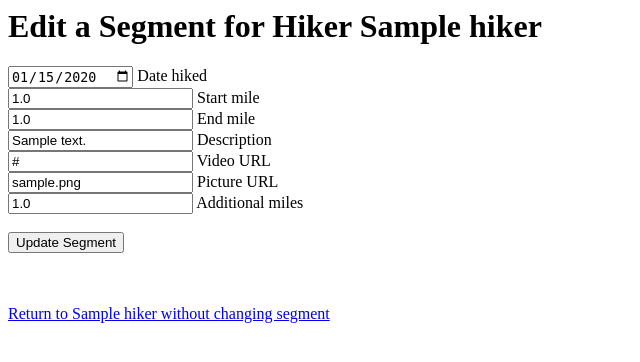
After one commit to chrispaul/attracker, a Django app: page /1/segment/1/edit/ in a window 1280 px wide. The commit adds this page. Shown: the top 362 px of the page, without its empty margins (0-640 px from the left). Run offline with Django 3.2, Linux system fonts and the light colour scheme; tables that the repository leaves empty hold one stand-in row (values such as "Sample post").

Commit message:
edit segment

```diff
--- a/attracker_app/models.py
+++ b/attracker_app/models.py
@@ -25,7 +25,7 @@ class Segment(models.Model):
     description = models.CharField('Comments on the section hiked', max_length=2000, null=True, blank=True)
     video_url = models.CharField('Link to video from the section', max_length=300, null=True, blank=True)
     picture_url = models.CharField('Link to pictures', max_length=300, null=True, blank=True)
-    additional_miles = models.FloatField('Non-AT miles hiked with the segment', default=0)
+    additional_miles = models.FloatField('Non-AT miles hiked with the segment', blank=True, default=0)
     date = models.DateField('Date segment was hiked')
     hiker = models.ForeignKey(Hiker)
 
--- a/attracker_app/templates/attracker/hiker.html
+++ b/attracker_app/templates/attracker/hiker.html
@@ -17,6 +17,7 @@
            <th>Pictures</th>
            <th>Additional miles</th>
            <th>Delete segment</th>
+           <th>Edit segment</th>
         </tr>
     </thead>
     <tbody>
@@ -31,13 +32,15 @@
               <td>{{ segment.picture_url }}</td>
               <td>{{ segment.additional_miles }}</td>
               <td><a href="{% url 'segment_delete' hiker.id segment.id %}">Delete Segment</a></td>
+              <td><a href="{% url 'segment_edit' hiker.id segment.id %}">Edit Segment</a></td>
           </tr>
         {% endfor %}
     </tbody>
   </table>
 </div>
 <br>
-Segments: {{ hiker.number_segments }}
+Number of Segments: {{ hiker.number_segments }}
+<br>
 <br>
 <a href="{% url 'segment_add' hiker.id %}">Add Segment</a>
 
--- a/attracker_app/templates/attracker/index.html
+++ b/attracker_app/templates/attracker/index.html
@@ -1,4 +1,7 @@
 <h1>Hikers</h1>
+{% if error_message %}
+    <p><strong>{{ error_message }}</strong></p>
+{% else %}
     {% if hikers %}
         <ul>
         {% for hiker in hikers %}
@@ -8,3 +11,4 @@
     {% else %}
         <p>No hikers are available.</p>
     {% endif %}
+{% endif %}
--- /dev/null
+++ b/attracker_app/templates/attracker/segment_edit.html
@@ -0,0 +1,42 @@
+<h1>Edit a Segment for Hiker {{ hiker.trail_name }} </h1>
+
+{% if error_message %}
+    <p><strong>{{ error_message }}</strong></p>
+{% else %}
+    <form action="{% url 'segment_edit' hiker.id segment.id %}" method="post">
+        {% csrf_token %}
+        <input id="date" type="date" name="date" value="{{ segment.date|date }}">
+        <label for="date">Date hiked </label>
+        <br>
+
+        <input id="start_mile" name="start_mile" type="number" step=any value={{ segment.start_mile }}>
+        <label for="start_mile">Start mile </label>
+        <br>
+
+        <input id="end_mile" name="end_mile" type="number" step=any value={{ segment.end_mile }}>
+        <label for="end_mile">End mile </label>
+        <br>
+
+        <input id="description" name="description" type="text" value="{{ segment.description }}">
+        <label for="description">Description </label>
+        <br>
+
+        <input id="video_url" name="video_url" type="text" value={{ segment.video_url }}>
+        <label for="video_url">Video URL </label>
+        <br>
+
+        <input id="picture_url" name="picture_url" type="text" value={{ segment.picture_url }}>
+        <label for="picture_url">Picture URL </label>
+        <br>
+
+        <input id="additional_miles" name="additional_miles" type="number" step=any value={{ segment.additional_miles }}>
+        <label for="additional_miles">Additional miles </label>
+        <br>
+
+        <br>
+        <input type="submit" value="Update Segment">
+    </form>
+
+{% endif %}
+<br><br>
+<a href="{% url 'hiker' hiker.id %}">Return to {{ hiker.trail_name }} without changing segment</a>
--- a/attracker_app/urls.py
+++ b/attracker_app/urls.py
@@ -3,15 +3,18 @@ from django.conf.urls import url
 from . import views
 
 urlpatterns = [
-    # ex: /attracter/ # shows all hikers
+    # ex: / # shows all hikers
     url(r'^$', views.index, name='index'),
 
-    # ex: /attracker/5/ # shows one hiker's segments
+    # ex: /5/ # shows one hiker's segments
     url(r'^(?P<hiker_id>[0-9]+)/$', views.hiker, name='hiker'),
 
-    # ex: /attracker/5/segment/add/ # add a segment to a hiker's hike
+    # ex: /5/segment/add/ # add a segment to a hiker's hike
     url(r'^(?P<hiker_id>[0-9]+)/segment/add/$', views.segment_add, name='segment_add'),
 
-    # ex: /attracker/5/segment/3/delete/ # Delete a segment from a hiker's hike
+    # ex: /5/segment/3/delete/ # Delete a segment from a hiker's hike
     url(r'^(?P<hiker_id>[0-9]+)/segment/(?P<segment_id>[0-9]+)/delete/$', views.segment_delete, name='segment_delete'),
+
+    # ex: /5/segment/3/edit/ # Edit a segment from a hiker's hike
+    url(r'^(?P<hiker_id>[0-9]+)/segment/(?P<segment_id>[0-9]+)/edit/$', views.segment_edit, name='segment_edit'),
 ]
--- a/attracker_app/views.py
+++ b/attracker_app/views.py
@@ -27,7 +27,7 @@ def segment_add_get(request, hiker_id):
     try:
         hiker = get_object_or_404(Hiker, pk=hiker_id)
     except (KeyError, Choice.DoesNotExist):
-        # Redisplay the question voting form.
+        # Redisplay the segment add form.
         return render(request, 'attracker/segment_add.html', {
             'error_message': "No such hiker with ID {0}".format(hiker_id),
         })
@@ -38,33 +38,31 @@ def segment_add_post(request, hiker_id):
     try:
         hiker = get_object_or_404(Hiker, pk=hiker_id)
     except (KeyError, Choice.DoesNotExist):
-        # Redisplay the question voting form.
+        # Redisplay the segment add form.
         return render(request, 'attracker/segment_add.html', {
             'error_message': "No such hiker with ID {0}".format(hiker_id),
         })
 
-    date = request.POST['date']
-    start_mile = request.POST['start_mile']
-    debug_info = "You're adding a segment to hiker {0}, date={1}, start={2}".format(hiker.trail_name, date, start_mile) # TODO
     try:
         s = Segment(
                 hiker = hiker,
                 date = request.POST['date'],
-                start_mile = request.POST['start_mile'],
-                end_mile = request.POST['end_mile'],
+                start_mile = request.POST['start_mile'] or 0.0,
+                end_mile = request.POST['end_mile'] or 0.0,
                 description = request.POST['description'],
                 video_url = request.POST['video_url'],
                 picture_url = request.POST['picture_url'],
-                additional_miles = request.POST['additional_miles']
+                additional_miles = request.POST['additional_miles'] or 0.0 #TODO: what is the idiomatic way to make sure value is not ''?
                 )
         s.save()
     except:
+        import sys
         e = sys.exc_info()[0]
         return render(request, 'attracker/segment_add.html', {
             'error_message': "Internal error {0}".format(e),
         })
     else:
-        return render(request, 'attracker/hiker.html', {'hiker': hiker, 'debug_info':debug_info})
+        return render(request, 'attracker/hiker.html', {'hiker': hiker})
 
 
 def segment_delete(request, hiker_id, segment_id):
@@ -73,19 +71,60 @@ def segment_delete(request, hiker_id, segment_id):
         hiker = get_object_or_404(Hiker, pk=hiker_id)
         segment = get_object_or_404(Segment, pk=segment_id)
         if (hiker.id != segment.hiker.id):
-            # Redisplay the question voting form.
-            return render(request, 'attracker/hiker.html', {
-                'hiker': hiker,
-                'error_message': "Internal error:{0}:{1}:{2}.{3}".format(hiker_id.__class__, segment.hiker.id.__class__, segment_id,(hiker_id != segment.hiker.id))
+            # Redisplay the hiker form.
+            return render(request, 'attracker/index.html', {
+                'error_message': "Internal error:{0}:{1}:{2}".format(hiker_id, segment.hiker.id, segment_id)
             })
         start_mile = segment.start_mile
         segment.delete()
     except (KeyError, Choice.DoesNotExist):
-        # Redisplay the question voting form.
-        return render(request, 'attracker/segment_add.html', {
+        # Redisplay the hikers form.
+        return render(request, 'attracker/index.html', {
             'error_message': "No such hiker/segment with ID {0}/{1}".format(hiker_id, segment_id),
         })
     return render(request, 'attracker/hiker.html', {
         'hiker': hiker,
         'error_message': 'Segment starting at mile {0} deleted'.format(start_mile)
     })
+
+
+def segment_edit(request, hiker_id, segment_id):
+    try:
+        hiker = get_object_or_404(Hiker, pk=hiker_id)
+        segment = get_object_or_404(Segment, pk=segment_id)
+    except (KeyError, Choice.DoesNotExist):
+        # Redisplay the hikers form.
+        return render(request, 'attracker/index.html', {
+            'error_message': "Internal error: No such hiker/segment with ID {0}/{1}".format(hiker_id, segment_id),
+        })
+    if request.method == 'POST':
+        return segment_edit_post(request, hiker, segment)
+    elif request.method == 'GET':
+        return segment_edit_get(request, hiker, segment)
+    else:
+        return render(request, 'attracker/index.html', {
+            'error_message': "Internal error: Invalid method {0}".format(request.method),
+        })
+
+def segment_edit_get(request, hiker, segment):
+    return render(request, 'attracker/segment_edit.html', {'hiker': hiker, 'segment': segment})
+
+def segment_edit_post(request, hiker, segment):
+    #try:
+    segment.date = request.POST['date']
+    segment.start_mile = float(request.POST['start_mile'])
+    segment.end_mile = float(request.POST['end_mile'])
+    segment.description = request.POST['description']
+    segment.video_url = request.POST['video_url']
+    segment.picture_url = request.POST['picture_url']
+    segment.additional_miles = float(request.POST['additional_miles'])
+    segment.save()
+    '''except:
+        import sys
+        e = sys.exc_info()[0]
+        return render(request, 'attracker/index.html', {
+            'error_message': "Internal error {0}".format(e),
+        })
+    else:
+    '''
+    return render(request, 'attracker/hiker.html', {'hiker': hiker})
--- a/attracker_project/settings.py
+++ b/attracker_project/settings.py
@@ -97,6 +97,10 @@ USE_L10N = True
 USE_TZ = True
 
 
+# Default date format
+DATE_FORMAT = 'Y-m-d'
+
+
 # Static files (CSS, JavaScript, Images)
 # https://docs.djangoproject.com/en/1.8/howto/static-files/
 
```
Also changed, not shown: attracker_app/migrations/0006_auto_20150811_1757.py (added). Lines whose indentation alone changed are shown as unchanged.
